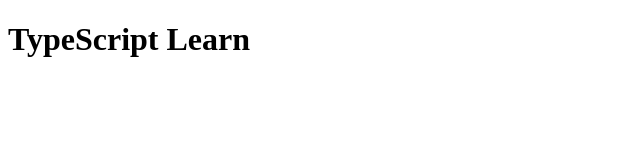
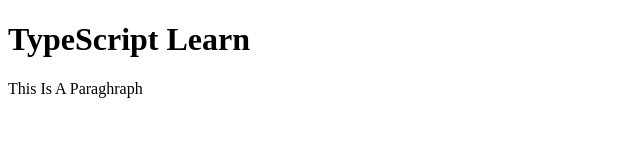
Before and after one commit to ZahidGuru57/TypeScript_Learning_Repo, a plain HTML site: page index.html in a window 1280 px wide. Shown: the whole page, without its empty margins (0-640 px from the left). Drawn offline with Linux system fonts and the light colour scheme.

Commit message:
Add paragraph tag

```diff
--- a/index.html
+++ b/index.html
@@ -8,5 +8,6 @@
 </head>
 <body>
     <h1>TypeScript Learn</h1>
+    <p>This Is A Paraghraph</p>
 </body>
 </html>
```
